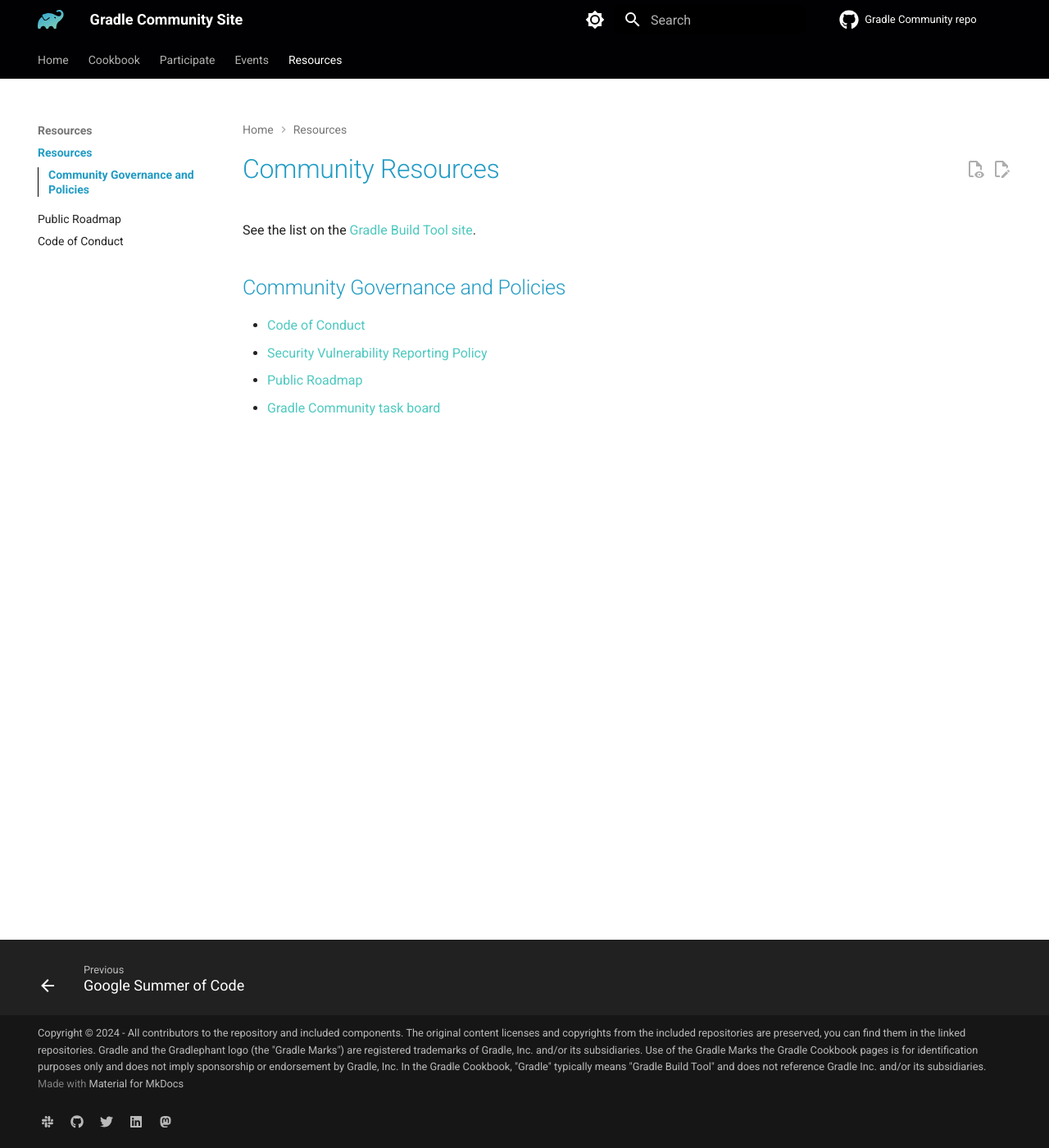
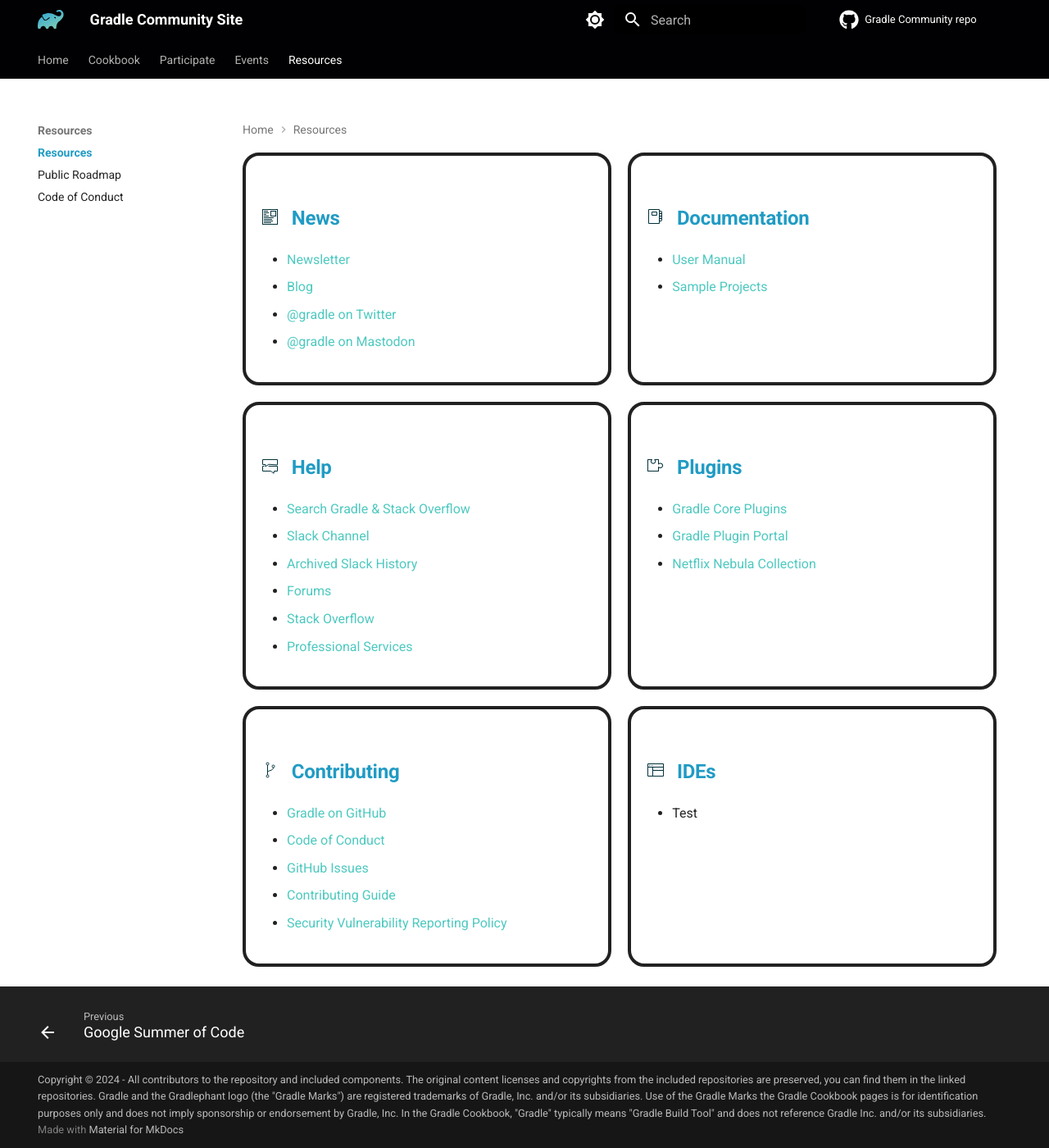
Before and after one commit to gradle/community, an MkDocs documentation site: the page built from docs/resources/README.md, in a window 1280 px wide and 1400 px high. Shown: the whole window at 82% size. Built offline with MkDocs 1.6.1 and Material for MkDocs 9.7.7, drawn with Linux system fonts in a browser that asks for light colours; plug-ins that fetch from the network failed and are left out; comment, search, counter and statistics services are not loaded.

Commit message:
Initial render for the resources page, with the original content

```diff
--- a/docs/assets/css/gradle.css
+++ b/docs/assets/css/gradle.css
@@ -66,3 +66,35 @@ h4 {
     height: 100%;
   }
 }
+
+.grid-container {
+    display: flex;
+    flex-wrap: wrap;
+    margin-left: auto;
+    margin-right: auto;
+    gap: 1rem;
+    vertical-align: middle;
+
+    .card {
+        display: block;
+        border: .2rem solid;
+        border-radius: 1rem;
+        padding: 1rem;
+        align-items: center;
+        width: 48%;
+        min-width: 320px;
+
+        h3 {
+            font-size: x-large;
+            font-weight: bolder;
+            span {
+                margin-right: 0.5rem;
+            }
+        }
+
+        items {
+            font-size: larger;
+            font-weight: bold;
+        }
+    }
+}
--- a/docs/resources/README.md
+++ b/docs/resources/README.md
@@ -1,10 +1,46 @@
-# Community Resources
+---
+title: Gradle Community Resources
+template: resources.html
+resources:
+- section: News
+  icon: ../images/icons/news.svg
+  links:
+    - <a href="https://newsletter.gradle.org/">Newsletter</a>
+    - <a href="https://blog.gradle.org/">Blog</a>
+    - <a href="https://twitter.com/gradle">@gradle on Twitter</a>
+    - <a href="https://mastodon.social/@Gradle" rel="me">@gradle on Mastodon</a>
+- section: Documentation
+  icon: ../images/icons/documentation.svg
+  links:
+    - <a href="https://docs.gradle.org">User Manual</a>
+    - <a href="https://docs.gradle.org/current/samples">Sample Projects</a>
+- section: Help
+  icon: ../images/icons/discuss.svg
+  links:
+    - <a href="/help/">Search Gradle &amp; Stack Overflow</a>
+    - <a href="https://gradle.com/slack-invite">Slack Channel</a>
+    - <a href="https://www.linen.dev/s/gradle-community">Archived Slack History</a>
+    - <a href="https://discuss.gradle.org">Forums</a>
+    - <a href="https://stackoverflow.com/questions/tagged/gradle">Stack Overflow</a>
+    - <a href="/services/">Professional Services</a>
+- section: Plugins
+  icon: ../images/icons/plugins.svg
+  links:
+    - <a href="https://docs.gradle.org/current/userguide/plugin_reference.html">Gradle Core Plugins</a>
+    - <a href="https://plugins.gradle.org">Gradle Plugin Portal</a>
+    - <a href="https://nebula-plugins.github.io/">Netflix Nebula Collection</a>
+- section: Contributing
+  icon: ../images/icons/contributing.svg
+  links:
+    - <a href="https://github.com/gradle/">Gradle on GitHub</a>
+    - <a href="https://gradle.org/conduct/">Code of Conduct</a>
+    - <a href="https://github.com/gradle/gradle/issues">GitHub Issues</a>
+    - <a href="https://github.com/gradle/gradle/blob/master/CONTRIBUTING.md">Contributing Guide</a>
+    - <a href="https://github.com/gradle/gradle/security/policy">Security Vulnerability Reporting Policy</a>
+- section: IDEs
+  icon: ../images/icons/ide.svg
+  links:
+    - Test
+---
 
-See the list on the [Gradle Build Tool site](https://gradle.org/resources/).
-
-## Community Governance and Policies
-
-- [Code of Conduct](../dotgithub/CODE_OF_CONDUCT.md)
-- [Security Vulnerability Reporting Policy](https://github.com/gradle/gradle/security/policy)
-- [Public Roadmap](https://github.com/orgs/gradle/projects/31)
-- [Gradle Community task board](https://github.com/orgs/gradle/projects/92)
+Hello
--- a/mkdocs.yml
+++ b/mkdocs.yml
@@ -23,6 +23,7 @@ site_dir: _site
 # Theme
 theme:
   name: material
+  custom_dir: overrides/
   highlightjs: true
   features:
     - announce.dismiss
--- a/overrides/main.html
+++ b/overrides/main.html
@@ -1,6 +1,8 @@
 {% extends "base.html" %}
 
+<!--
 {% block announce %}
 Happy New Lunar Year! 2023 was a great year for Gradle Build Tool.
 Let’s recap <a href="https://blog.gradle.org/2023-lunar-new-year" target="_blank">the key updates</a>
 {% endblock %}
+-->
--- /dev/null
+++ b/overrides/resources.html
@@ -0,0 +1,27 @@
+{% extends "base.html" %}
+
+{% block content %}
+<div class="grid-container">
+  {% for resource in page.meta.resources %}
+    <div class="card">
+      <div class="header">
+        <h3 class="list__item-title u-text-with-icon">
+          <span class="text-with-icon__icon text-with-icon__icon--20x20" aria-hidden="true">
+            <img src="{{ resource.icon }}"/>
+          </span>
+          <span>{{ resource.section }}</span>
+        </h2>
+      </div>
+      <div class="items">
+        <ul>
+          {% for link in resource.links %}
+          <li>{{ link }}</li>
+          {% endfor %}
+        </ul>
+      </div>
+    </div>
+  {% endfor %}
+</div>
+
+
+{% endblock %}
```
Also changed, not shown: docs/images/icons/discuss.svg (renamed from docs/images/icons/dialog.svg).
